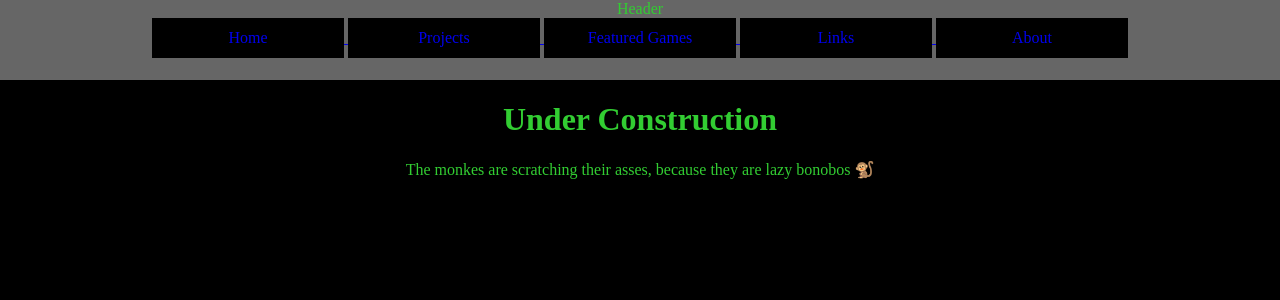
After one commit to Flash3r01/GainerSite, a Flask app: template templates/about.html in a window 1280 px wide. The commit adds this page. Shown: the top 300 px of the page. Run offline with Flask 2, Linux system fonts and the light colour scheme; the template is opened without the code that fills it, so the values that code supplies are empty.

Commit message:
added header pages

```diff
--- /dev/null
+++ b/templates/about.html
@@ -0,0 +1,6 @@
+{% extends "base.html" %}
+
+{% block content %}
+<h1>Under Construction</h1>
+<p>The monkes are scratching their asses, because they are lazy bonobos 🐒</p>
+{% endblock content %}
--- /dev/null
+++ b/templates/games.html
@@ -0,0 +1,6 @@
+{% extends "base.html" %}
+
+{% block content %}
+<h1>Under Construction</h1>
+<p>The monkes are scratching their asses, because they are lazy bonobos 🐒</p>
+{% endblock content %}
--- a/templates/header.html
+++ b/templates/header.html
@@ -1,8 +1,18 @@
 <div id="header">
     <div>Header</div>
-    <div class="headerButton">Home</div>
+    <a href="{{ url_for('templates', filename='index.html') }}">
+        <div class="headerButton">Home</div>
+    </a>
+    <a href="{{ url_for('templates', filename='projects.html') }}">
     <div class="headerButton">Projects</div>
+    </a>
+    <a href="{{ url_for('templates', filename='games.html') }}">
     <div class="headerButton">Featured Games</div>
+    </a>
+    <a href="{{ url_for('templates', filename='links.html') }}">
     <div class="headerButton">Links</div>
+    </a>
+    <a href="{{ url_for('templates', filename='about.html') }}">
     <div class="headerButton">About</div>
+    </a>
 </div>
--- /dev/null
+++ b/templates/links.html
@@ -0,0 +1,6 @@
+{% extends "base.html" %}
+
+{% block content %}
+<h1>Under Construction</h1>
+<p>The monkes are scratching their asses, because they are lazy bonobos 🐒</p>
+{% endblock content %}
--- /dev/null
+++ b/templates/projects.html
@@ -0,0 +1,6 @@
+{% extends "base.html" %}
+
+{% block content %}
+<h1>Under Construction</h1>
+<p>The monkes are scratching their asses, because they are lazy bonobos 🐒</p>
+{% endblock content %}
```
